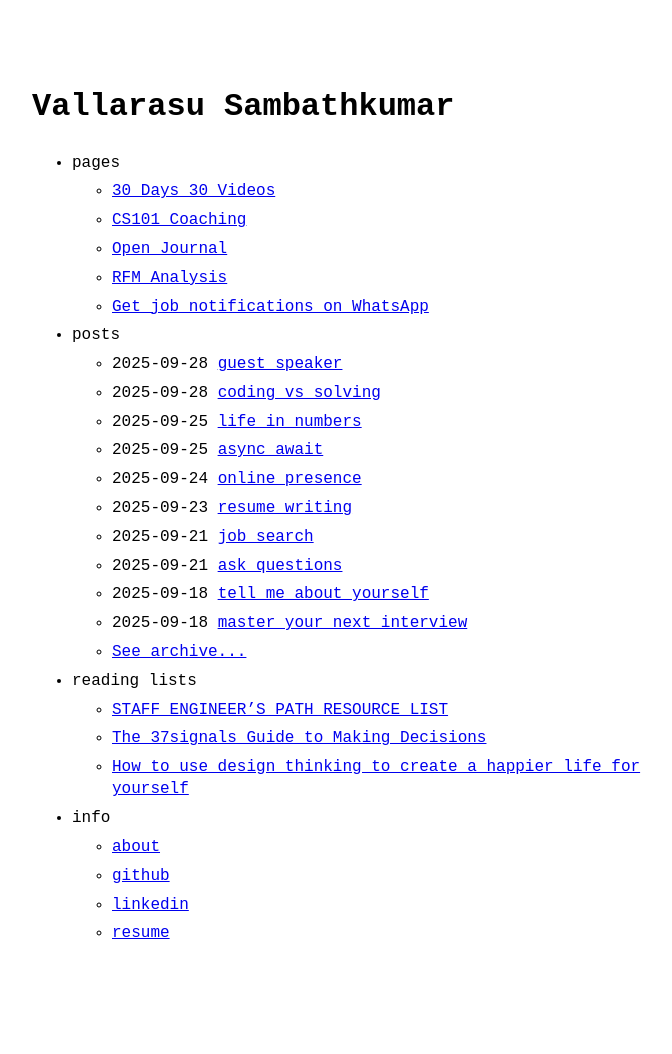
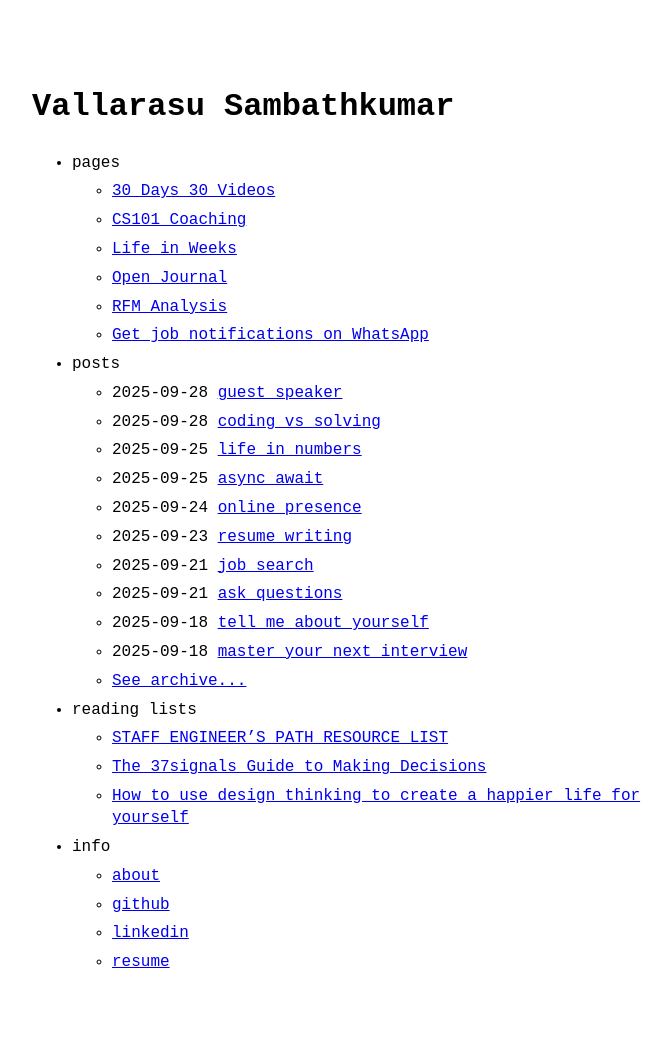
Before and after one commit to VallarasuS/Vallarasu.in, a Jekyll site: the page built from docs/index.md, in a window 1280 px wide. Shown: the whole page, without its empty margins (288-960 px from the left). Built offline with Jekyll 4.4.1, drawn with Linux system fonts in a browser that asks for light colours; before the commit the page ends 1025 px from its top, so only the background shows below that.

Commit message:
Update menu.yml

```diff
--- a/docs/_data/menu.yml
+++ b/docs/_data/menu.yml
@@ -6,6 +6,8 @@ entries:
         url: r/30-days
       - title: CS101 Coaching
         url: https://cs101.in/
+      - title: Life in Weeks
+        url: r/life-in-weeks
       - title: Open Journal
         url: open-journal
       - title: RFM Analysis
```
